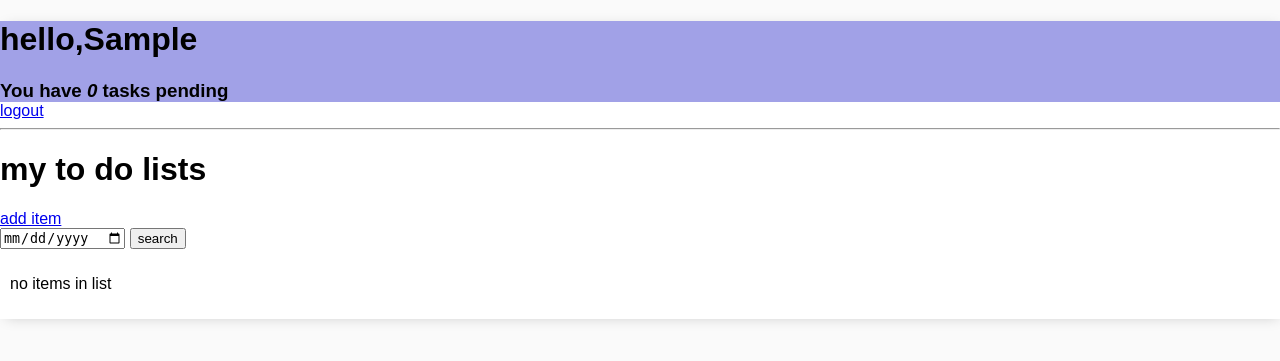
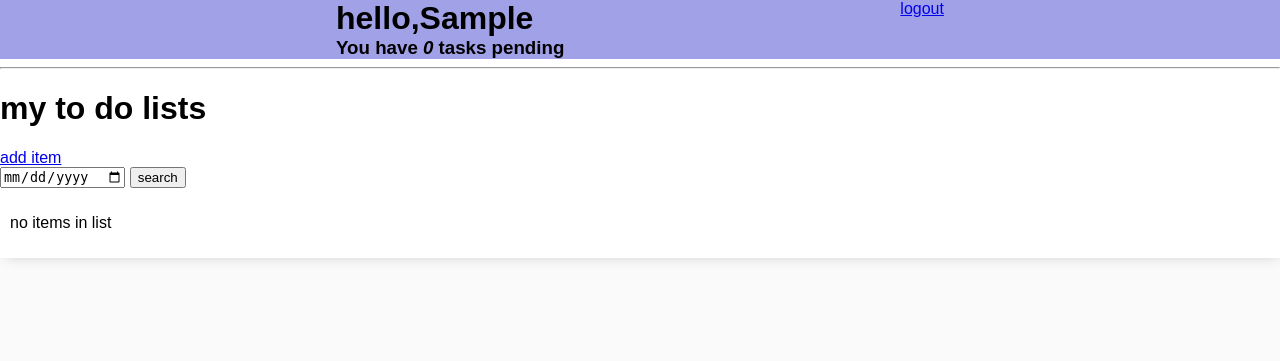
Before and after one commit to shiblykt/todo, a Django app: page / in a window 1280 px wide. Shown: the top 361 px of the page. Run offline with Django 4.2, Linux system fonts and the light colour scheme; the visitor is signed in with stand-in values (Sample User, id 1); data that the repository does not hold is empty.

Commit message:
design updates

```diff
--- a/tasklist/static/style/main.css
+++ b/tasklist/static/style/main.css
@@ -13,34 +13,35 @@ body {
   box-shadow: 2px 2px 13px -4px rgba(0, 0, 0, 0.21); }
 
 p.color_completed {
+  background: #198754;
   width: fit-content;
-  display: grid;
   color: white;
-  background-color: #198754;
   border-radius: 15px;
   padding: 5px; }
 
 p.color_pending {
+  background: #dc3545;
   width: fit-content;
   color: white;
-  background-color: #dc3545;
   border-radius: 15px;
   padding: 5px; }
 
 .header-bar {
-  background-color: #a1a1e7; }
+  background-color: #a1a1e7;
+  display: flex;
+  justify-content: space-evenly; }
 
 .grid-container {
   display: grid;
-  gap: 2rem;
+  gap: 50px;
   padding: 10px; }
 
 .task-wrapper {
+  -webkit-box-shadow: 2px 2px 13px -4px rgba(0, 0, 0, 0.21);
+  box-shadow: 2px 2px 13px -4px rgba(0, 0, 0, 0.21);
   max-width: 750px;
   margin: 50px;
   background-color: #fafafa;
-  -webkit-box-shadow: 2px 2px 13px -4px rgba(0, 0, 0, 0.21);
-  box-shadow: 2px 2px 13px -4px rgba(0, 0, 0, 0.21);
   padding: 20px; }
 
 @media screen and (min-width: 768px) {
--- a/tasklist/static/style/main.scss
+++ b/tasklist/static/style/main.scss
@@ -1,4 +1,16 @@
 $primary-color: rgb(161, 161, 231);
+$status-pending: #dc3545;
+@mixin status($theme: #198754) {
+  background: $theme;
+  width: fit-content;
+  color: white;
+  border-radius: 15px;
+  padding: 5px;
+}
+@mixin shadow {
+  -webkit-box-shadow: 2px 2px 13px -4px rgba(0, 0, 0, 0.21);
+  box-shadow: 2px 2px 13px -4px rgba(0, 0, 0, 0.21);
+}
 body {
   margin: 0%;
   padding: 0%;
@@ -10,42 +22,33 @@ body {
   max-width: 100%;
   margin: auto;
   background-color: #fff;
-  -webkit-box-shadow: 2px 2px 13px -4px rgba(0, 0, 0, 0.21);
-  box-shadow: 2px 2px 13px -4px rgba(0, 0, 0, 0.21);
+  @include shadow;
 }
 p.color_completed {
-  width: fit-content;
-  display: grid;
-  color: white;
-  background-color: #198754;
-  border-radius: 15px;
-  padding: 5px;
+  @include status;
 }
 p.color_pending {
-  width: fit-content;
-  color: white;
-  background-color: #dc3545;
-  border-radius: 15px;
-  padding: 5px;
+  @include status($theme: #dc3545);
 }
 .header-bar {
   background-color: $primary-color;
+  display: flex;
+  justify-content: space-evenly;
 }
 .grid-container {
   display: grid;
-  gap: 2rem;
+  gap: 50px;
   padding: 10px;
 }
 .task-wrapper {
+  @include shadow;
   max-width: 750px;
   margin: 50px;
   background-color: #fafafa;
-  -webkit-box-shadow: 2px 2px 13px -4px rgba(0, 0, 0, 0.21);
-  box-shadow: 2px 2px 13px -4px rgba(0, 0, 0, 0.21);
   padding: 20px;
 }
 @media screen and (min-width: 768px) {
   .grid-container {
-    grid-template-columns: repeat(4,1fr);
+    grid-template-columns: repeat(4, 1fr);
   }
 }
--- a/tasklist/templates/tasklist/task_list.html
+++ b/tasklist/templates/tasklist/task_list.html
@@ -1,17 +1,20 @@
 {% extends 'tasklist/master.html' %} {% load static %} {%block content %}
 <div class="header-bar">
   <div>
-    <h1>hello,{{request.user|title}}</h1>
+    <h1 style="padding: 0px; margin: 0px">hello,{{request.user|title}}</h1>
     <h3 style="margin: 0">
       You have <i>{{count}}</i> task{{ count|pluralize:"s" }} pending
     </h3>
   </div>
+  <div>
+    {% if request.user.is_authenticated %}
+    <a href="{% url 'logout' %}">logout</a>
+    {% else %}
+    <a href="{% url 'login' %}">login</a>
+    {% endif %}
+  </div>
 </div>
-{% if request.user.is_authenticated %}
-<a href="{% url 'logout' %}">logout</a>
-{% else %}
-<a href="{% url 'login' %}">login</a>
-{% endif %}
+
 <hr />
 <h1>my to do lists</h1>
 <a href="{% url 'task-create' %}">add item</a>
@@ -22,7 +25,7 @@
 <div class="grid-container">
   {% for task in tasks %}
   <div class="task-wrapper">
-    <div><p>Task:{{forloop.counter}}</p></div>
+    <div><strong>Task:{{forloop.counter}}</strong></div>
     <div><p>{{task.title}}</p></div>
     <div><p>{{task.description}}</p></div>
     <div><p>{{task.due}}</p></div>
```
Also changed, not shown: 1 other file.
